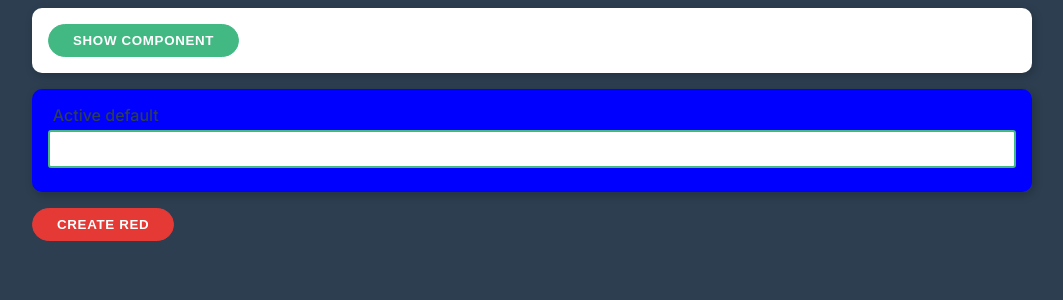
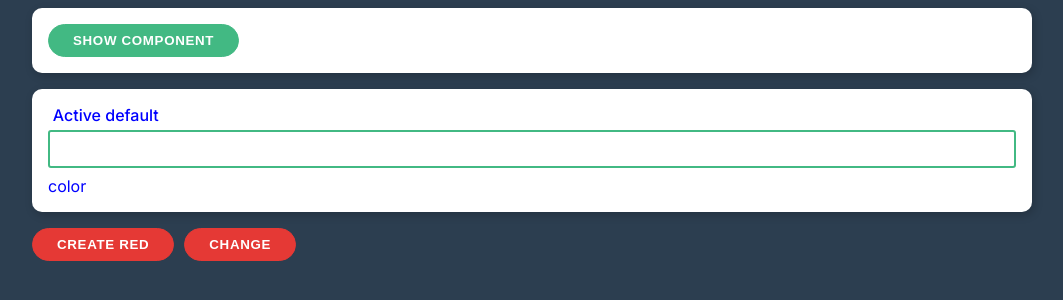
Before and after one commit to AlexeyTurdakov/vue3.1_ui, a Vue app: page / in a window 1280 px wide. Shown: the top 300 px of the page, without its empty margins (108-1171 px from the left). Built offline with nearby package versions, Linux system fonts and the light colour scheme.

Commit message:
directive change color

```diff
--- a/src/App.vue
+++ b/src/App.vue
@@ -13,14 +13,21 @@
       <button class="btn primary" @click="alert = true">Show component</button>
     </div>
 
-    <div class="card" v-color="myColor">
+    <div class="card" v-color:[type]="myColor">
       <div class="form-control">
         <label for="inp">Active default</label>
         <input type="text" id="inp" v-focus />
       </div>
+      {{ type }}
     </div>
 
     <button class="btn danger" @click="myColor = 'red'">Create red</button>
+    <button
+      class="btn danger"
+      @click="type = type === 'color' ? 'backgroundColor' : 'color'"
+    >
+      change
+    </button>
   </div>
 </template>
 
@@ -38,6 +45,7 @@
     return {
       alert: false,
       myColor: "blue",
+      type: "color",
     };
   },
   components: {
--- a/src/colorDirective.js
+++ b/src/colorDirective.js
@@ -2,14 +2,14 @@
   mounted(el, binding) {
     console.log(el);
     console.log(binding);
-    el.style.backgroundColor = binding.value;
+
+    el.style[binding.arg] = binding.value;
   },
 
   updated(el, binding) {
     console.log(el);
     console.log(binding);
 
-    el.style.backgroundColor = binding.value;
-
-  }
+    el.style[binding.arg] = binding.value;
+  },
 };
```
